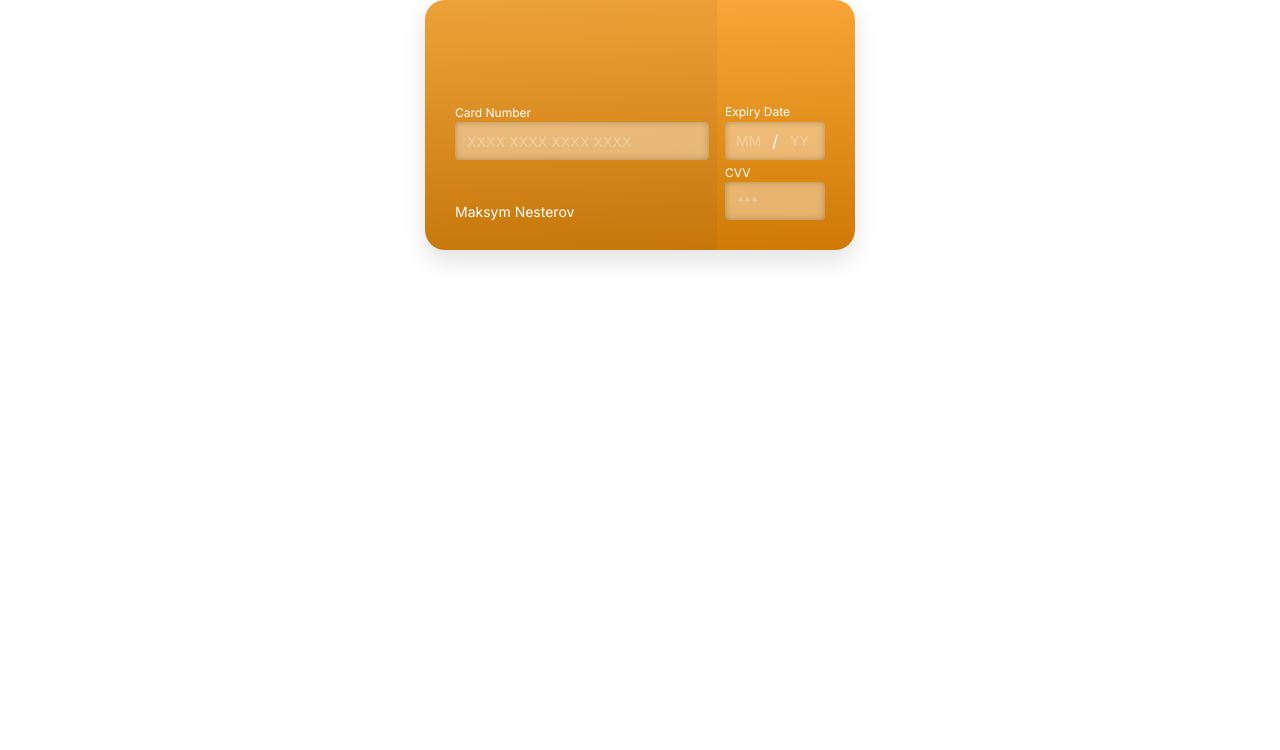
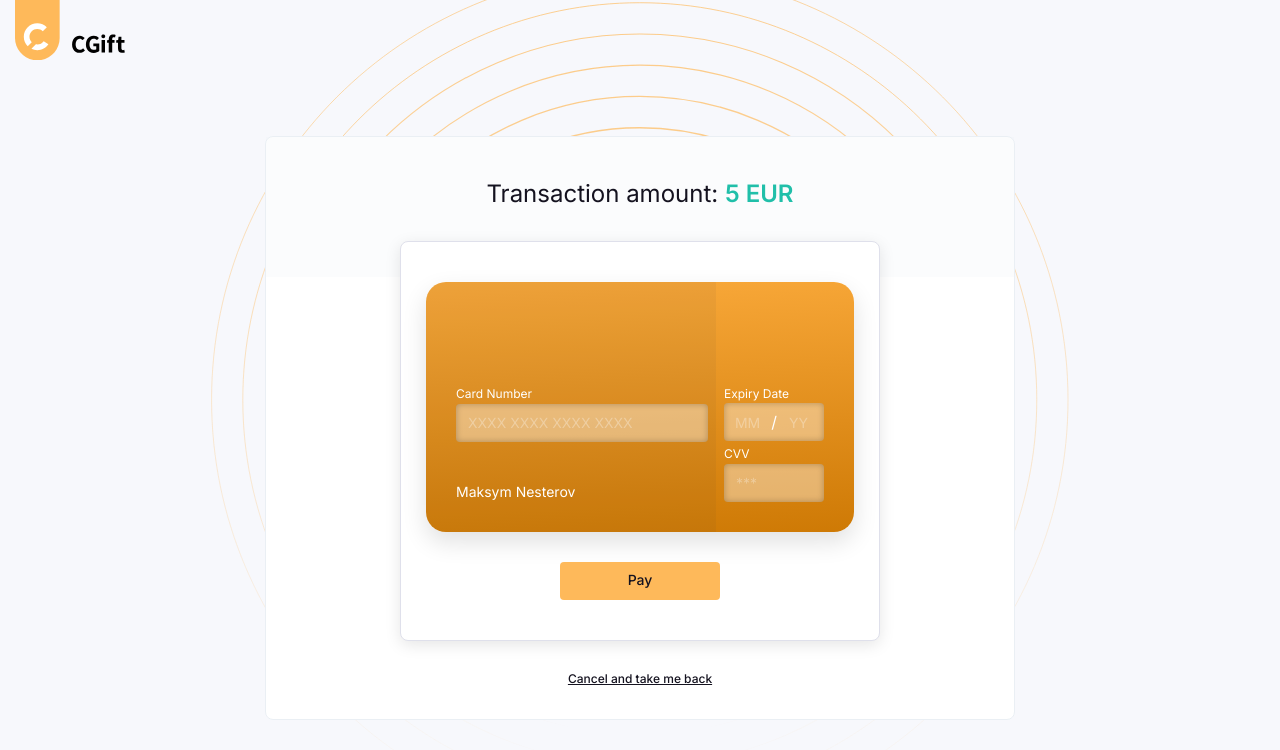
Before and after one commit to Laurus-Agency/cgift-card-html, a plain HTML site: page index.html in a window 1280 px wide. Drawn offline with Linux system fonts and the light colour scheme.

Commit message:
added layout

```diff
--- a/index.css
+++ b/index.css
@@ -1,10 +1,191 @@
-* {
+*,
+*::before,
+*::after {
+  border-width: 0;
+  border-style: solid;
   box-sizing: border-box;
+}
+
+html {
+  line-height: 1.4;
+  height: 100%;
+  -webkit-text-size-adjust: 100%;
+  -webkit-font-smoothing: antialiased;
+  text-rendering: optimizeLegibility;
+  -moz-osx-font-smoothing: grayscale;
+  touch-action: manipulation;
 }
 
 body, p {
   margin: 0;
   padding: 0;
+}
+
+body {
+  min-height: 100%;
+  width: 100%;
+  display: flex;
+  position: relative;
+  font-feature-settings: 'kern';
+  background: #F7F8FC;
+}
+
+.layout-container {
+  display: flex;
+  justify-content: center;
+  align-items: center;
+  text-align: center;
+  flex-direction: column;
+  position: relative;
+  width: 100%;
+  padding: 0 15px 15px;
+}
+
+.layout-head {
+  display: flex;
+  justify-content: space-between;
+  align-items: center;
+  text-align: center;
+  position: relative;
+  max-width: 1400px;
+  width: 100%;
+  margin: 0 auto;
+}
+
+.layout-bg {
+  position: fixed;
+  top: 50%;
+  left: 50%;
+  transform: translate(-50%, -50%);
+  z-index: -1;
+}
+
+@media (max-width: 500px) {
+  .layout-bg {
+    display: none;
+  }
+}
+
+.layout-logo {
+  display: block;
+  height: auto;
+  transform: translateY(-15%);
+}
+
+.layout-content {
+  flex: 1;
+  align-self: stretch;
+  display: flex;
+  align-items: center;
+  justify-content: center;
+}
+
+.paper-root {
+  max-width: 750px;
+  width: 100%;
+}
+
+@media (min-width: 500px) {
+  .paper-root {
+    padding: 40px 15px 30px;
+    position: relative;
+    z-index: 0;
+    border: 1px solid #EAEFF4;
+    border-radius: 8px;
+    color: #14121F;
+    transition: box-shadow 300ms cubic-bezier(0.4, 0, 0.2, 1) 0ms;
+    background-color: #fff;
+  }
+}
+
+.paper-root__bg-elem {
+  position: absolute;
+  top: 0;
+  left: 0;
+  width: 100%;
+  height: 140px;
+  background: rgba(234, 239, 244, 0.2);
+  z-index: -1;
+}
+
+@media (max-width: 500px) {
+  .paper-root__bg-elem {
+    display: none;
+  }
+}
+
+.link-cancel {
+  appearance: none;
+  border: none;
+  background: none;
+  color: inherit;
+  outline: none;
+  text-decoration: underline;
+  cursor: pointer;
+  font-weight: 500;
+  font-size: 12px;
+  font-family: Inter, sans-serif;
+  display: inline-block;
+  margin-top: 30px;
+}
+
+.paper-title {
+  font-size: 24px;
+  text-align: center;
+  font-weight: 400;
+  margin: 0 0 1.25em;
+  font-family: Inter, sans-serif;
+}
+
+.span-success {
+  color: #20BFA9;
+  font-weight: 600;
+}
+
+.card_form {
+  background: #FFFFFF;
+  border: 1px solid #DFE0EB;
+  box-sizing: border-box;
+  box-shadow: 0 4px 16px rgba(0, 0, 0, 0.1);
+  border-radius: 8px;
+  max-width: 480px;
+  width: 100%;
+  margin: 0 auto;
+  padding: 40px 25px;
+  text-align: center;
+  font-family: "Inter", Inter, sans-serif;
+}
+
+@media (max-width: 500px) {
+  .card_form {
+    padding: 20px 15px;
+  }
+}
+
+.card_button {
+  background: #FEB95A;
+  border-radius: 4px;
+  border: none;
+  min-width: 160px;
+  font-weight: 500;
+  font-size: 14px;
+  color: #14121F;
+  padding: 9px 0;
+  font-family: inherit;
+  display: flex;
+  align-items: center;
+  justify-content: center;
+  line-height: 1.2;
+  min-height: 38px;
+  margin: 30px auto 0;
+  cursor: pointer;
+  transition: background-color 150ms, box-shadow 150ms;
+}
+
+.card_button:hover {
+  text-decoration: none;
+  background-color: rgb(177, 129, 62);
+  box-shadow: 0 2px 4px -1px rgb(0 0 0 / 20%), 0 4px 5px 0 rgb(0 0 0 / 14%), 0 1px 10px 0 rgb(0 0 0 / 12%);
 }
 
 .card_wrapper {
@@ -30,7 +211,6 @@ body, p {
   flex-direction: column;
   justify-content: space-between;
 }
-
 
 .card_right {
   min-width: 0;
@@ -155,8 +335,4 @@ input::-webkit-inner-spin-button {
   .expiry_date input {
     width: 30px;
   }
-
-  .card_wrapper {
-    border-radius: 10px;
-  }
 }
--- a/index.html
+++ b/index.html
@@ -8,7 +8,18 @@
 	<link rel="stylesheet" href="index.css">
 </head>
 <body>
-<form id="card_form">
+<div class="layout-container">
+	<img src="assets/circles_bg.svg" alt="" class="layout-bg">
+
+	<div class="layout-head">
+		<img src="assets/cgift_logo.svg" class="layout-logo" alt="">
+	</div>
+
+	<div class="layout-content">
+		<div class="paper-root">
+			<h1 class="paper-title">Transaction amount: <span class="span-success">5 EUR</span></h1>
+
+			<form class="card_form" id="card_form">
 				<div class="card_wrapper">
 					<div class="card_left">
 						<div></div>
@@ -29,9 +40,11 @@
 						<div>
 							<label class="card_input-label" for="frmCCExp">Expiry Date</label>
 							<div class="expiry_date">
-          <input type="tel" class="card_input" maxlength="2" name="ccmonth" required placeholder="MM" id="frmCCExp"
+								<input type="tel" class="card_input" maxlength="2" name="ccmonth" required placeholder="MM"
+								       id="frmCCExp"
 								       autocomplete="cc-exp-month"> /
-          <input type="tel" class="card_input card_input_year" maxlength="2" name="ccyear" required placeholder="YY"
+								<input type="tel" class="card_input card_input_year" maxlength="2" name="ccyear" required
+								       placeholder="YY"
 								       autocomplete="cc-exp-year">
 							</div>
 
@@ -42,7 +55,15 @@
 						</div>
 					</div>
 				</div>
+				<button class="card_button" type="submit">Pay</button>
 			</form>
+
+			<a href="/" class="link-cancel">Cancel and take me back</a>
+			<div class="paper-root__bg-elem"></div>
+		</div>
+	</div>
+
+</div>
 <script src="index.js"></script>
 </body>
 </html>
--- a/index.js
+++ b/index.js
@@ -3,9 +3,9 @@ const cardNumber = document.getElementById('frmCCNum')
 function getLogoSrc(value) {
 	const firstChar = value.charAt(0)
 	if (firstChar === '4')
-		return 'visa_logo.svg'
+		return 'assets/visa_logo.svg'
 	if (firstChar === '5')
-		return 'mastercard_logo.svg'
+		return 'assets/mastercard_logo.svg'
 	return ''
 }
 
```
Also changed, not shown: assets/cgift_logo.svg (added), assets/circles_bg.svg (added), assets/mastercard_logo.svg (renamed from mastercard_logo.svg), assets/visa_logo.svg (renamed from visa_logo.svg). Lines whose indentation alone changed are shown as unchanged.
